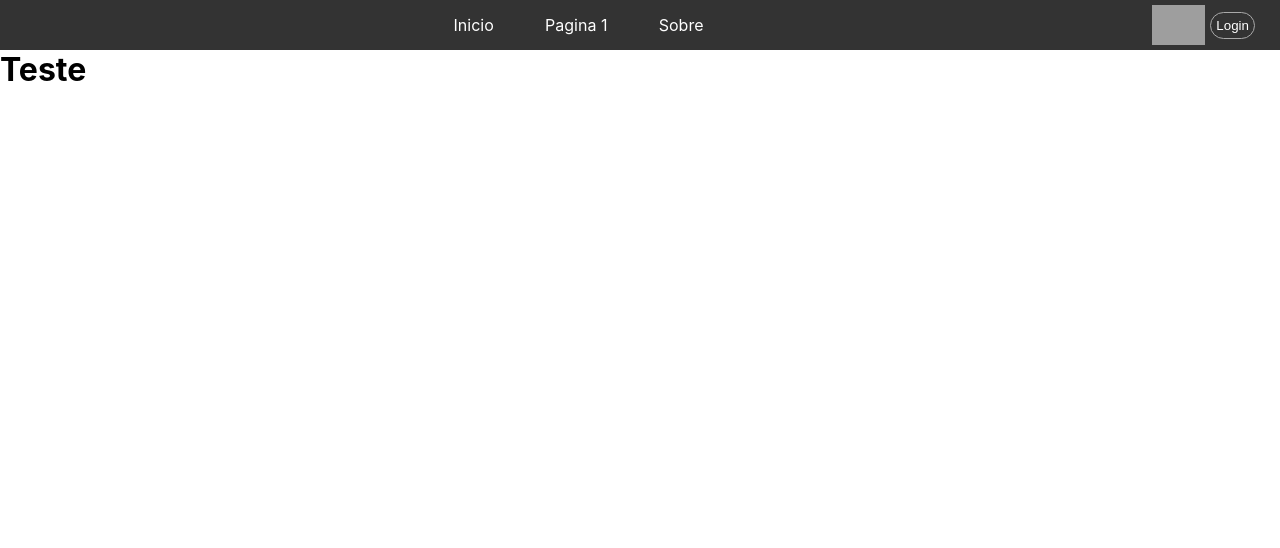
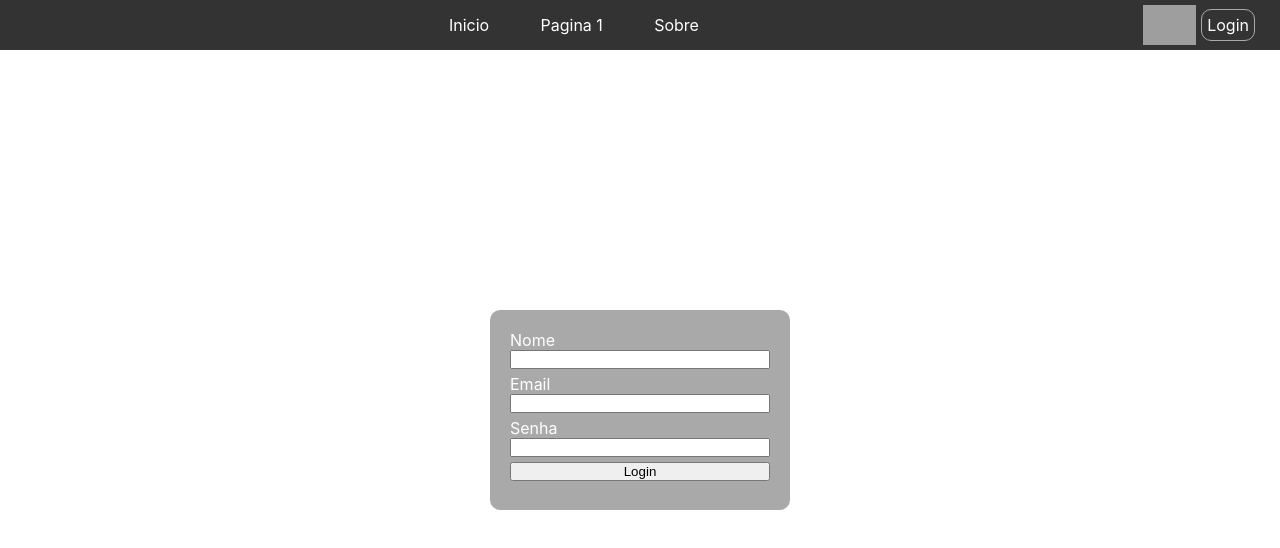
Before and after one commit to FranciscoNeto2909/pratica-de-contextAPI, a React (Create React App) app: page /login in a window 1280 px wide. Shown: the top 548 px of the page. Built offline with nearby package versions, Linux system fonts and the light colour scheme; grey boxes are pictures that could not be loaded.

Commit message:
add not found page and login page

```diff
--- a/src/App.js
+++ b/src/App.js
@@ -1,11 +1,24 @@
 import React from "react";
+import { Routes, Route } from "react-router-dom"
+
 import Navbar from "./components/NavBar";
+import Inicio from "./pages/Inicio"
+import Page1 from "./pages/Page1"
+import About from "./pages/About"
+import NotFound from "./pages/NotFound";
+import Login from "./pages/Login";
 
 export default function App() {
   return (
     <>
       <Navbar/>
-      <h1>Teste</h1>
+      <Routes>
+        <Route path="/" element={<Inicio/>}/>
+        <Route path="/page1" element={<Page1/>}/>
+        <Route path="/about" element={<About/>}/>
+        <Route path="/login" element={<Login/>}/>
+        <Route path="*" element={<NotFound/>}/>
+      </Routes>
     </>
   );
 }
--- /dev/null
+++ b/src/actionTypes/Types.jsx
@@ -0,0 +1,4 @@
+export const Types = {
+    CHANGE_NAME:"CHANGE_NAME",
+    CHANGE_EMAIL:"CHANGE_EMAIL",
+}
--- a/src/components/NavBar.jsx
+++ b/src/components/NavBar.jsx
@@ -7,12 +7,12 @@ export default function Navbar() {
             <img src="" alt="" />
             <ul>
                 <li><Link to="/">Inicio</Link></li>
-                <li><Link to="page1">Pagina 1</Link></li>
-                <li><Link to="about">Sobre</Link></li>
+                <li><Link to="/page1">Pagina 1</Link></li>
+                <li><Link to="/about">Sobre</Link></li>
             </ul>
             <div className="login">
-                <img src="https://th.bing.com/th/id/R.2faa4e28713dc962310e9f0047ff18e3?rik=n1VDrWI%2bk2QduA&riu=http%3a%2f%2fcdn.onlinewebfonts.com%2fsvg%2fimg_311846.png&ehk=8BNi6npflzhZPGZub6urwGF3PWz3kxhXvxZ1RRw7XHQ%3d&risl=&pid=ImgRaw&r=0" alt="login image" />
-                <button>Login</button>
+                <img src="https://th.bing.com/th/id/R.2faa4e28713dc962310e9f0047ff18e3?rik=n1VDrWI%2bk2QduA&riu=http%3a%2f%2fcdn.onlinewebfonts.com%2fsvg%2fimg_311846.png&ehk=8BNi6npflzhZPGZub6urwGF3PWz3kxhXvxZ1RRw7XHQ%3d&risl=&pid=ImgRaw&r=0" alt="login" />
+                    <Link to="/login">Login</Link>
             </div>
         </nav>
     )
--- a/src/components/navBar.css
+++ b/src/components/navBar.css
@@ -23,10 +23,17 @@ nav a{
     align-items: center;
     margin-right:25px;
 }
-.login button{
+.login a{
     border: 1px solid darkgray;
-    border-radius: 15px;
+    border-radius: 10px;
     padding: 5px;
     background-color: inherit;
     color: #fff;
+    cursor: pointer;
 }
+.login a:hover{
+    background-color: #222;
+}
+.login a:active{
+    border: 1px solid #333;
+}
--- /dev/null
+++ b/src/context/Context.jsx
@@ -0,0 +1,17 @@
+import { createContext,useReducer } from "react"
+import {initialState, userReducer} from "../reducer/Reducer"
+
+ export const Context = createContext({
+     initialState,
+    dispatch:()=>{
+
+    }})
+
+ export function ContextProvider({children}) {
+     const [state, dispatch] = useReducer(userReducer,initialState)
+     return(
+         <Context.Provider value={{state, dispatch}}>
+             {children}
+         </Context.Provider>
+     )
+ }
--- a/src/index.css
+++ b/src/index.css
@@ -4,6 +4,7 @@
   box-sizing: border-box;
   list-style: none;
   text-decoration: none;
+  text-align: center;
 }
 body {
   margin: 0;
--- a/src/index.js
+++ b/src/index.js
@@ -4,6 +4,10 @@ import './index.css';
 import App from './App';
 import {BrowserRouter as Router} from "react-router-dom"
 
+import { ContextProvider } from "./context/Context"
+
 
 const root = ReactDOM.createRoot(document.getElementById("root"))
-root.render(<Router><App/></Router>)
+root.render(<ContextProvider>
+    <Router><App/></Router>
+</ContextProvider>)
--- a/src/pages/Inicio.jsx
+++ b/src/pages/Inicio.jsx
@@ -1,5 +1,12 @@
+import { useContext } from "react"
+import {Context} from "../context/Context"
+
 export default function Home() {
+    const {state, dispatch} = useContext(Context)
     return(
+        <>
         <h1>Home</h1>
+        <h2>User:{state.name}</h2>
+        </>
     )
 }
--- /dev/null
+++ b/src/pages/Login.jsx
@@ -0,0 +1,17 @@
+import "./pages.css"
+
+export default function Login() {
+    return(
+        <div className="container">
+            <form>
+                <label htmlFor="name" id="name">Nome</label>
+                <input type="text" />
+                <label htmlFor="email">Email</label>
+                <input type="email" id="email" />
+                <label htmlFor="pass">Senha</label>
+                <input type="password" id="pass" />
+                <button>Login</button>
+            </form>
+        </div>
+    )
+}
--- /dev/null
+++ b/src/pages/NotFound.jsx
@@ -0,0 +1,13 @@
+import "./pages.css"
+
+export default function NotFound() {
+    return(
+        <>
+            <div className="container">
+                <div className="notFound">
+                    <h2>Página não encontrada</h2>
+                </div>
+            </div>
+        </>
+    )
+}
--- /dev/null
+++ b/src/pages/pages.css
@@ -0,0 +1,31 @@
+.container,.notFound{
+    display: flex;
+    justify-content: center;
+    align-items: center;
+}
+.container{
+    height: 90vh;
+    width: 100vw;
+}
+.notFound{
+    height: 200px;
+    width: 300px;
+    border-radius: 15px;
+    background-color: #a9a9a9cc;
+}
+form{
+    width: 300px;
+    height: 200px;
+    padding: 20px;
+    border-radius: 10px;
+    background-color:darkgray;
+    display: flex;
+    flex-direction: column;
+}
+form label{
+    color: #fff;
+    align-self: flex-start;
+}
+form input{
+    margin-bottom:5px;
+}
--- /dev/null
+++ b/src/reducer/Reducer.jsx
@@ -0,0 +1,17 @@
+import { Types } from "../actionTypes/Types";
+
+export const  initialState = {
+    name:"User",
+    email:"user@gmail.com"
+}
+
+export function userReducer(state=initialState, action) {
+    switch (action.type) {
+        case Types.CHANGE_NAME:
+            return {...state, name:action.payload.name}
+        case Types.CHANGE_EMAIL:
+            return {...state, name:action.payload.email}
+        default:
+            return state;
+    }
+}
```
